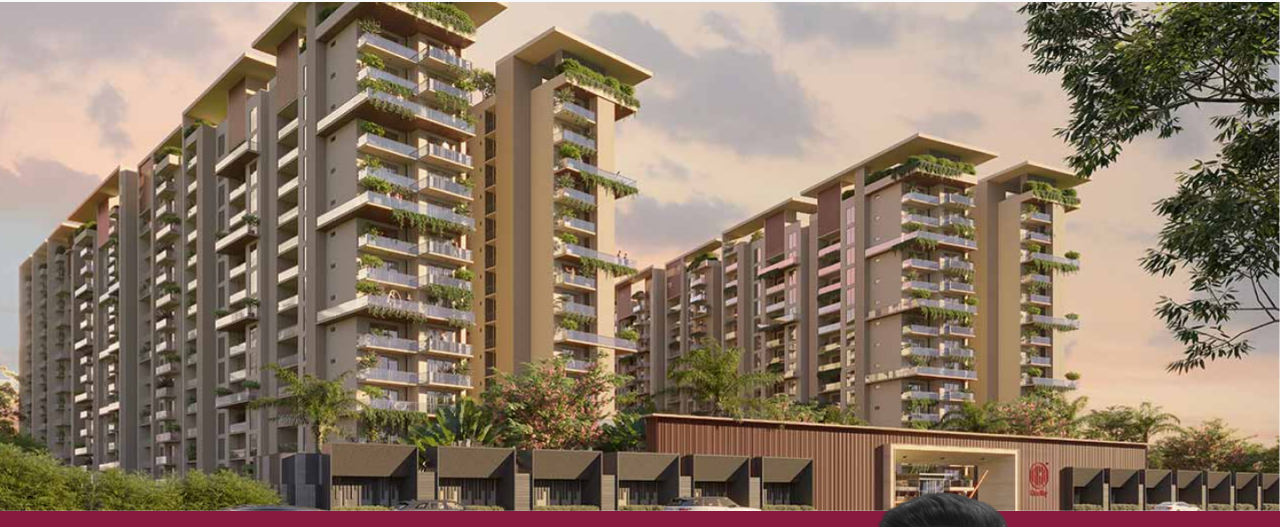
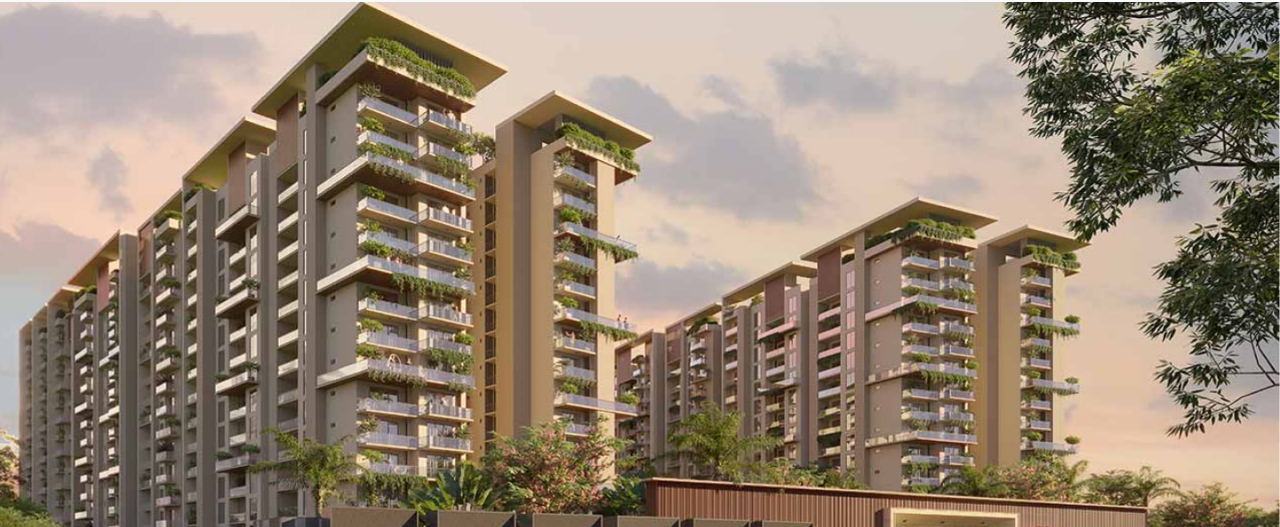
Before and after one commit to Aniket7726/KGK_Landing_Page, a plain HTML site: page index.html in a window 1280 px wide. Shown: the part 70-597 px from the top of the page. Drawn offline with nearby package versions, Linux system fonts and the light colour scheme.

Commit message:
Padding Top On To The Banner

```diff
--- a/index.html
+++ b/index.html
@@ -55,7 +55,7 @@
         </nav>
     </header>
     <main>
-        <section class="banner">
+        <section class="banner" style="padding-top: 4rem;">
             <div class="container-fluid px-0">
                 <img src="Images/Banner.png" width="100%" height="auto" alt="">
             </div>
```
